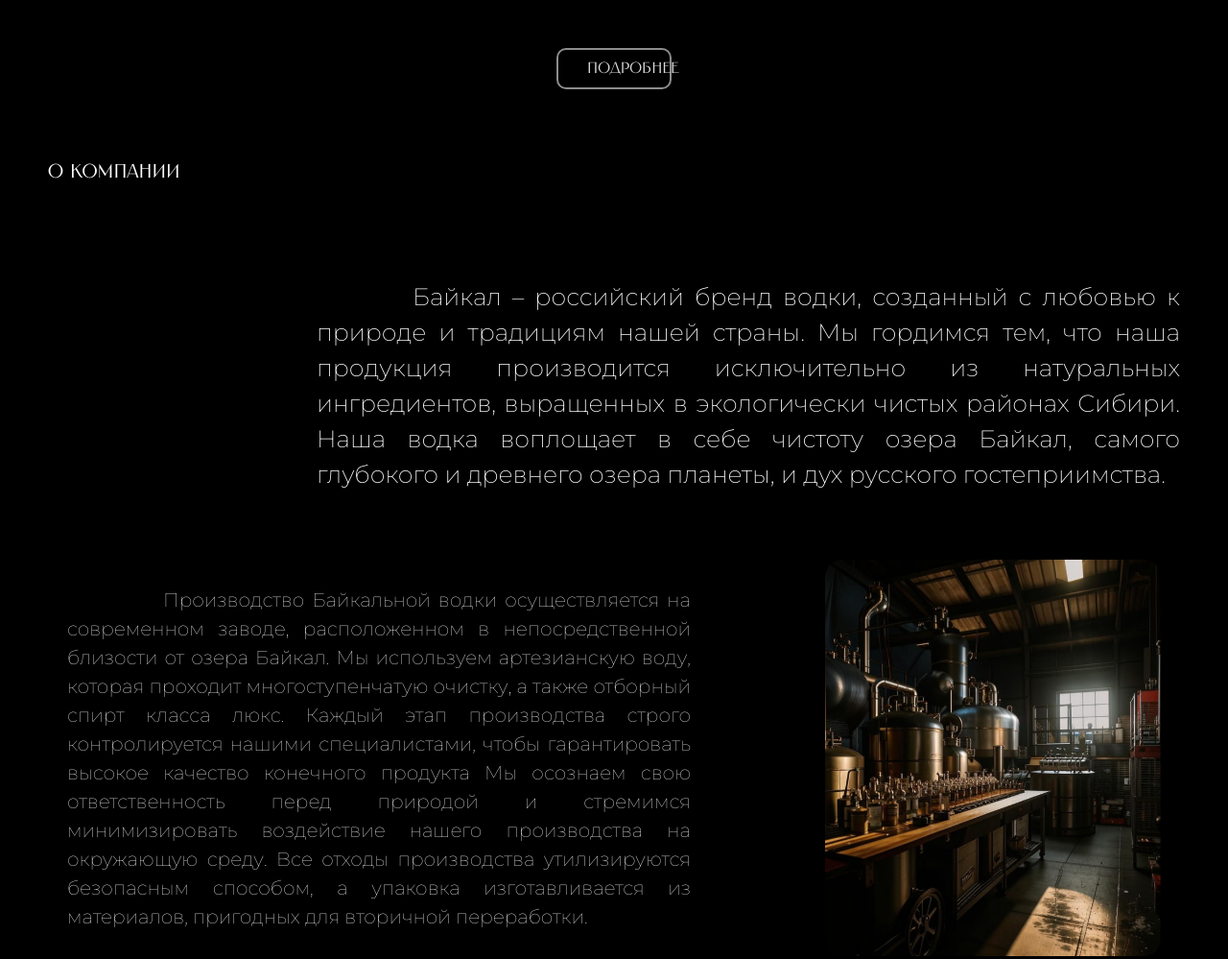
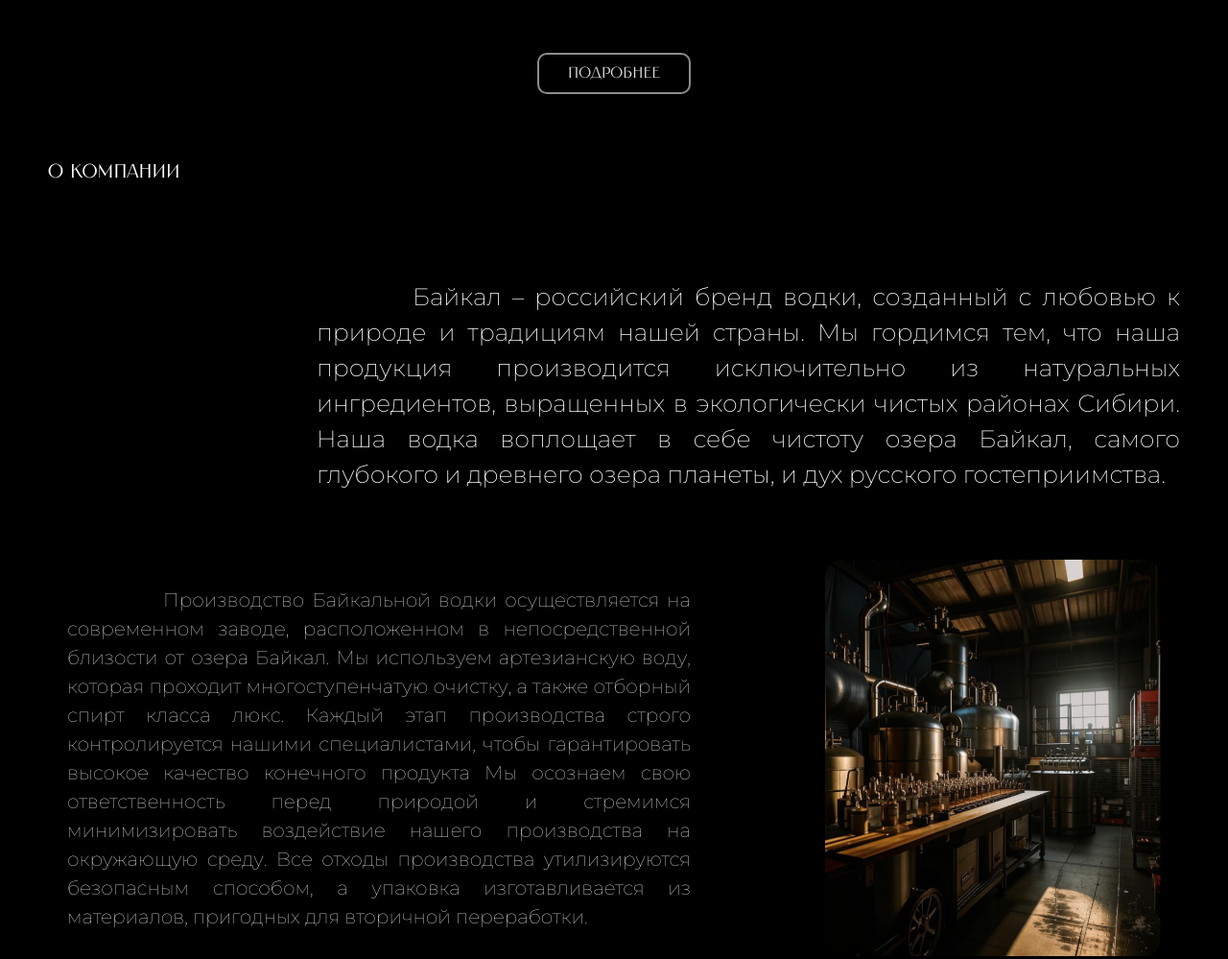
Before and after one commit to Potato600/jiiija, a plain HTML site: page index.html in a window 1280 px wide. Shown: the part 1491-2490 px from the top of the page at 96% size. Drawn offline with Linux system fonts and the light colour scheme.

Commit message:
кнопка

```diff
--- a/index.css
+++ b/index.css
@@ -242,14 +242,8 @@ input {
 input:focus{
     outline: none;
 }
-button {
-    color: white;
-    background-color: black;
-    border-radius: 15px;
-    border: 1px solid white;
-    margin: 10px auto;
-    width: 120px;
-}
+
+
 form p {
     color: white;
     width: 50%;
```
